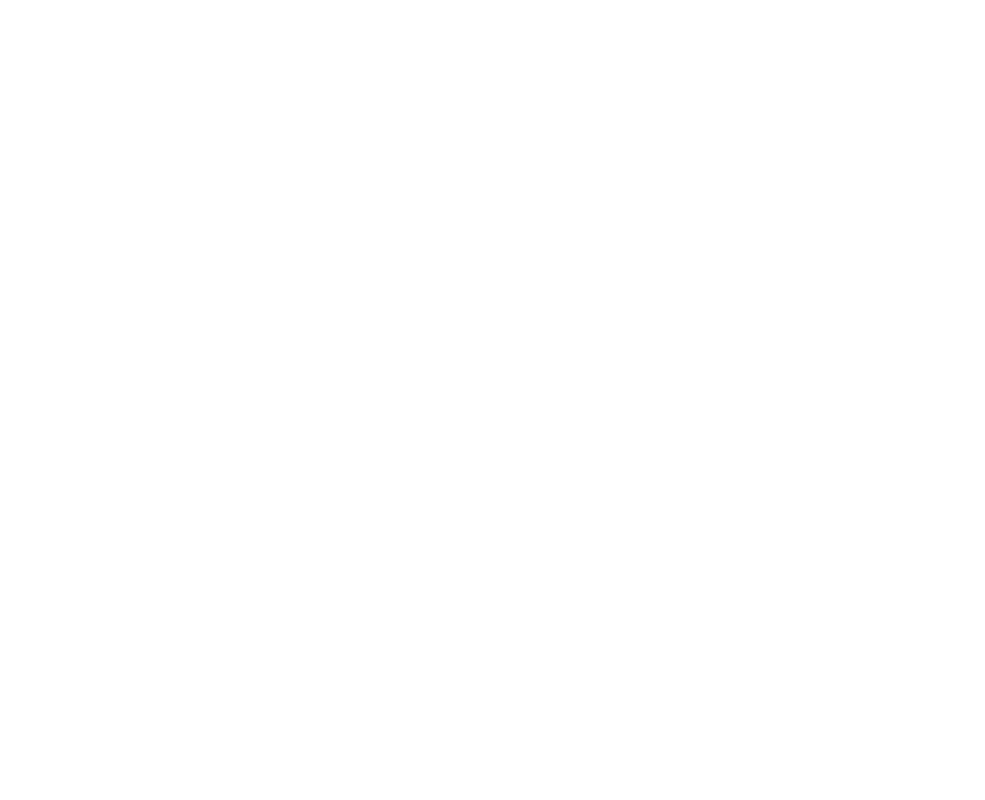
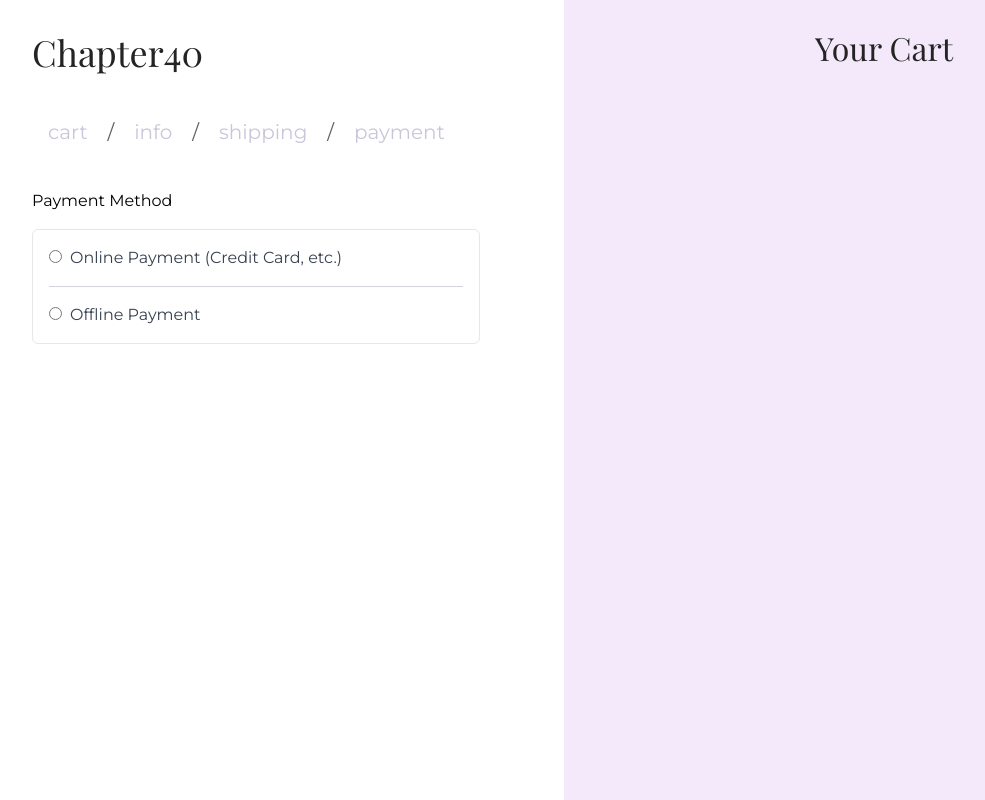
Before and after one commit to Temi-Dire/chapter40-website, a React (Vite) app: page /navigation-page/payment in a window 1280 px wide. Before the commit this address had no page. Shown: the whole page, without its empty margins (76-1061 px from the left). Built offline with nearby package versions, Linux system fonts and the light colour scheme.

Commit message:
started the payment page

```diff
--- a/src/App.tsx
+++ b/src/App.tsx
@@ -28,10 +28,11 @@ function App() {
             <Route path="/account/details" element={<Details />} />
             <Route path="/account/editaddress" element={<Editaccount />} />
             <Route path="/savedproduct" element={<SavedProduct />} />
-            <Route path="/payment" element={<Payment />} />
+            {/* <Route path="/payment" element={<Payment />} /> */}
             <Route path="navigation-page" element={<NavigationPage />}>
               <Route path="info" element={<Information />} />
               <Route path="shipping" element={<Shipping />} />
+              <Route path="payment" element={<Payment/>}/>
             </Route>
           </Routes>
       </Router>
--- /dev/null
+++ b/src/components/OnlinePayment.tsx
@@ -0,0 +1,12 @@
+
+const OnlinePayment = () => {
+  return (
+    <div>
+
+
+
+    </div>
+  )
+}
+
+export default OnlinePayment
--- a/src/components/constants/navigationItems.ts
+++ b/src/components/constants/navigationItems.ts
@@ -1,7 +1,7 @@
 // navigationItems.ts
 export const navigationItems = [
-  { path: "/cart", label: "cart" },
+  { path: "cart", label: "cart" },
   { path: "info", label: "info" },
   { path: "shipping", label: "shipping" },
-  { path: "/payment", label: "payment" },
+  { path: "payment", label: "payment" },
 ];
--- a/src/pages/Payment.tsx
+++ b/src/pages/Payment.tsx
@@ -1,65 +1,38 @@
-import { useState } from "react";
-import { PaystackButton } from "react-paystack";
-import { useNavigate } from "react-router-dom";
+const PaymentOptions = () => {
+  return (
+    <>
+      <h2 className="mb-4 font-montserrat">Payment Method</h2>
+      <div className="max-w-md p-4 border rounded-md font-montserrat">
+        <div className="payment-option mb-4">
+          <input
+            type="radio"
+            name="paymentMethod"
+            id="onlinePayment"
+            value="online"
+            className="mr-2"
+          />
+          <label htmlFor="onlinePayment" className="text-gray-700">
+            Online Payment (Credit Card, etc.)
+          </label>
+        </div>
 
-const Payment = () => {
-  const navigate = useNavigate();
+        <hr className="my-4 border-t border-gray-300" />
 
-  const publicKey = "pk_test_bbaa5b02968054dc8332e5c2fc4b566c84d08f4e";
-
-  const amount = 10000;
-
-  const [name, setName] = useState("");
-  const [email, setEmail] = useState("");
-  const [phone, setPhone] = useState("");
-
-  const paystackButtonProps = {
-    email,
-    publicKey,
-    amount,
-    text: "PAY NOW",
-    onSuccess: () => {
-      console.log("works");
-      console.log(email);
-    },
-    onClose: () => navigate("/"),
-  };
-
-  return (
-    <div>
-      <div>name</div>
-      <input
-        className="border border-gray-700"
-        type="text"
-        value={name}
-        onChange={(e) => {
-          setName(e.target.value);
-          //   console.log(name);
-        }}
-      />
-      <div>email</div>
-      <input
-        className="border border-gray-700"
-        type="email"
-        value={email}
-        onChange={(e) => {
-          setEmail(e.target.value);
-          //   console.log(email);
-        }}
-      />
-      <div>phone</div>
-      <input
-        className="border border-gray-700"
-        type="text"
-        value={phone}
-        onChange={(e) => {
-          setPhone(e.target.value);
-          //   console.log(phone);
-        }}
-      />
-      <PaystackButton {...paystackButtonProps} />
-    </div>
+        <div className="payment-option">
+          <input
+            type="radio"
+            name="paymentMethod"
+            id="offlinePayment"
+            value="offline"
+            className="mr-2"
+          />
+          <label htmlFor="offlinePayment" className="text-gray-700">
+            Offline Payment
+          </label>
+        </div>
+      </div>
+    </>
   );
 };
 
-export default Payment;
+export default PaymentOptions;
```
Also changed, not shown: 1 other file (tests, documents, lock files or other folders).
